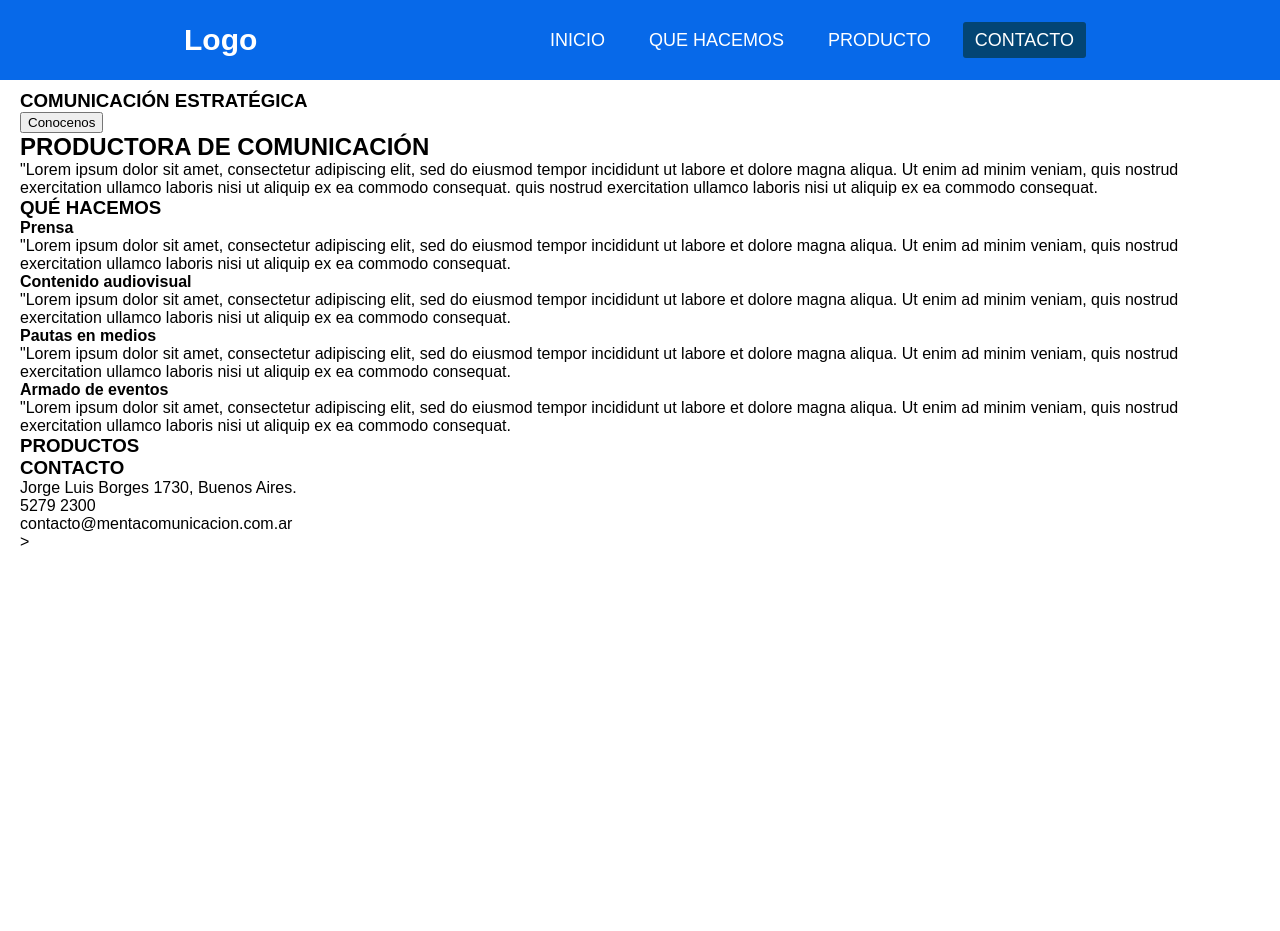
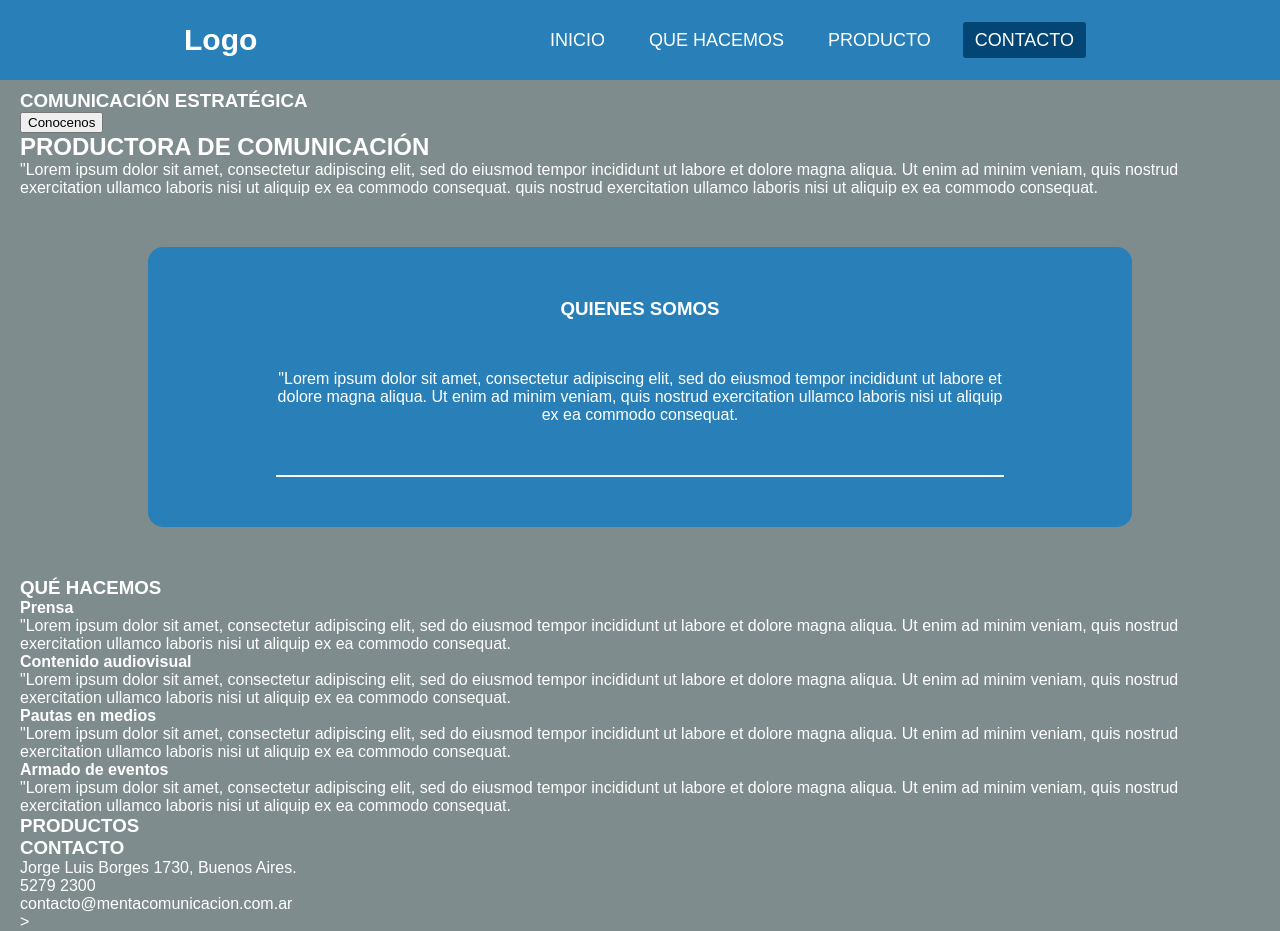
Before and after one commit to tomas-coding/Agencia-de-comunicaci-n-pol-tica, a plain HTML site: page root/index.html in a window 1280 px wide. Before the commit the page ends 800 px from the top, so only its background shows below. Drawn offline with Linux system fonts and the light colour scheme; a script that the page names is missing.

Commit message:
efecto scroll en header y card sobre nosotros

```diff
--- a/root/index.html
+++ b/root/index.html
@@ -62,9 +62,9 @@
     </section>
     </main>
 
-    <!-- QUIENES SOMOS
+    <!-- QUIENES SOMOS-->
     <section>
-      <article>
+      <article class="card_about_us">
         <h3>QUIENES SOMOS</h3>
         <p>
           "Lorem ipsum dolor sit amet, consectetur adipiscing elit, sed do
@@ -72,6 +72,7 @@
           minim veniam, quis nostrud exercitation ullamco laboris nisi ut
           aliquip ex ea commodo consequat.
         </p>
+        <hr>
       </article>
     </section>
     <!-- QUE HACEMOS-->
--- a/root/script/srcipt.js
+++ b/root/script/srcipt.js
@@ -10,3 +10,12 @@ navToggle.addEventListener("click", () => {
     navToggle.setAttribute("aria-label", "Abrir menú");
   }
 });
+//efecto de scroll en header
+window.addEventListener('scroll', function() {
+  var header = document.querySelector('header');
+  if (window.scrollY >= 100) {
+    header.classList.add('small');
+  } else {
+    header.classList.remove('small');
+  }
+});
--- a/root/styles/styles.css
+++ b/root/styles/styles.css
@@ -6,15 +6,18 @@
 body {
   font-family: sans-serif;
   padding: 90px 20px 0;
+  background-color:#7f8c8d;
+  color: white;
 }
 
 .header {
-  background-color: #0769e9;
+  background-color: #2980b9;
   height: 80px;
   position: fixed;
   width: 100%;
   top: 0;
   left: 0;
+  position: fixed;
 }
 
 .nav {
@@ -95,7 +98,7 @@ body {
     flex-direction: column;
     align-items: center;
     margin: 0;
-    background-color: #2c3e50;
+    background-color: #7f8c8d;
     position: fixed;
     top: 60px;
     width: 100%;
@@ -130,3 +133,27 @@ body {
     outline: none;
   }
 }
+/* estilos para header en efecto scroll */
+header.small {
+  background-color: #7f8c8d;
+  font-size: 20px;
+}
+/* estilos para para card de quien somos */
+.card_about_us{
+  display: flex;
+    flex-direction: column;
+    justify-content: space-evenly;
+    align-items: center;
+    height: 35vh;
+    margin: 50px 10vw;
+    padding: 0px 10vw;
+    background-color: #2980b9;
+    border-radius: 15px;
+    color: white;
+}
+.card_about_us hr {
+  border: 1px solid white;
+  width: 100%;
+}
+.card_about_us p {
+  text-align: center;}
```
